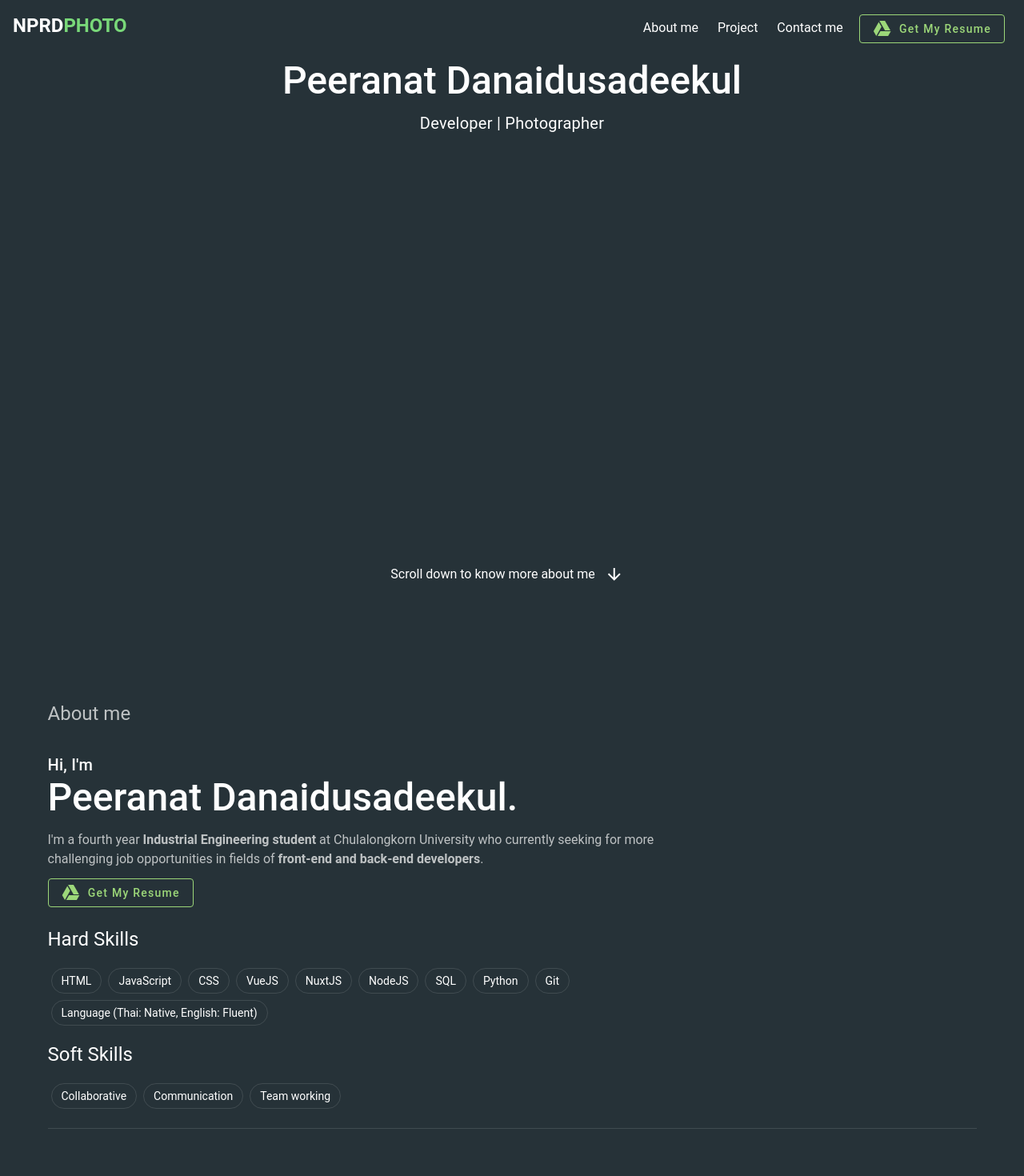
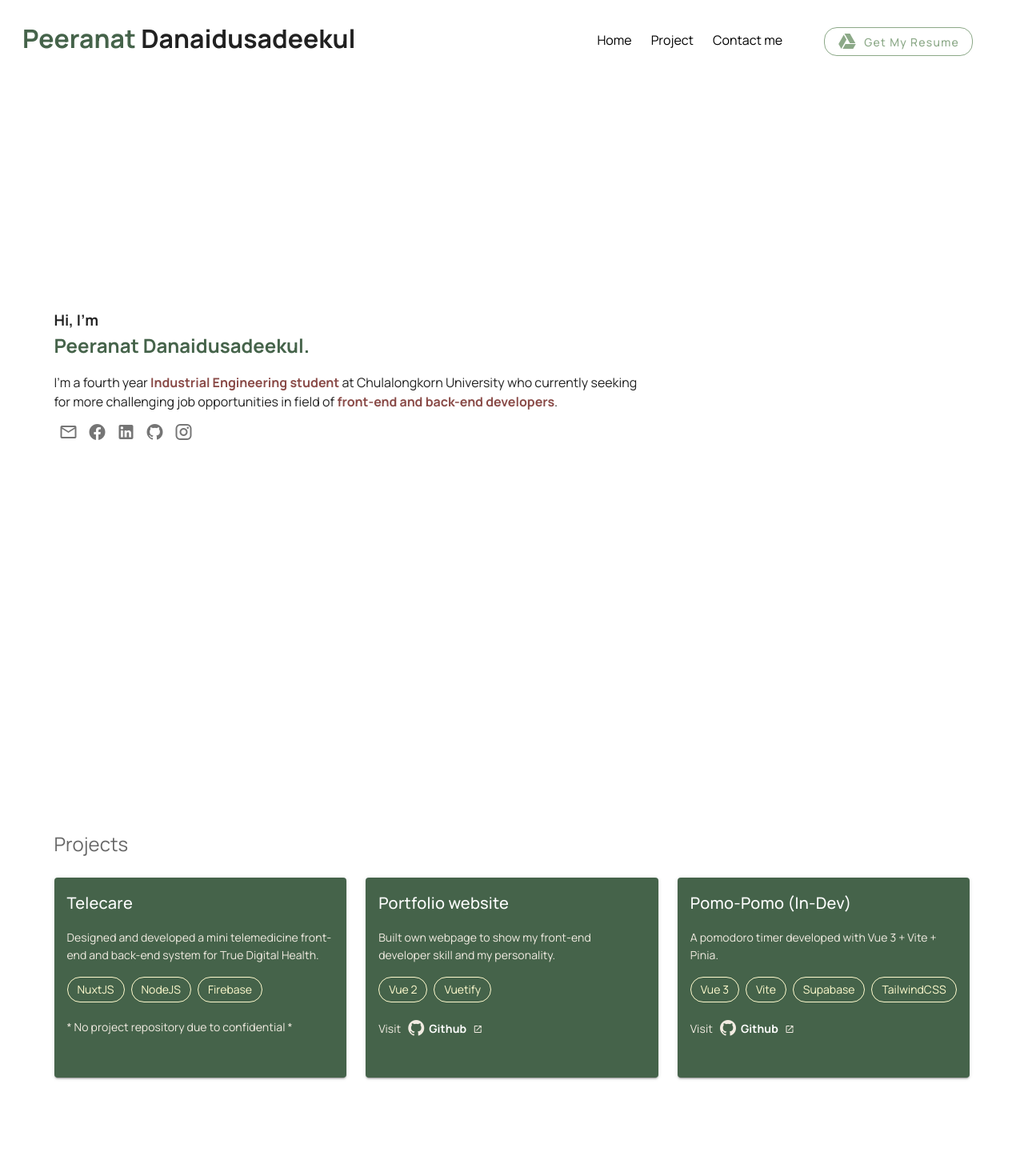
Before and after one commit to peeranat-dan/my-portfolio-website, a Vue app: page /about in a window 1280 px wide. Shown: the top 1470 px of the page at 80% size. Built offline with nearby package versions, Linux system fonts and the light colour scheme.

Commit message:
- Change theme from dark to light - Change Monserrat to Manrope - Change layout for mobile - Remove mobile footer - Remove Contact me section to use mobilefooter - Change color theme from light green to matcha

```diff
--- a/public/index.html
+++ b/public/index.html
@@ -9,7 +9,8 @@
     <link rel="icon" href="<%= BASE_URL %>np_logo.ico">
     <title>Prd's portfolio</title>
     <link rel="preconnect" href="https://fonts.googleapis.com">
-    <link href="https://fonts.googleapis.com/css2?family=Montserrat:wght@400;500;600;700&display=swap" rel="stylesheet">
+    <link rel="preconnect" href="https://fonts.gstatic.com" crossorigin>
+    <link href="https://fonts.googleapis.com/css2?family=Manrope:wght@200;300;400;500;600;700;800&display=swap" rel="stylesheet">
     <link rel="stylesheet" href="https://cdn.jsdelivr.net/npm/@mdi/font@latest/css/materialdesignicons.min.css">
   </head>
   <body>
@@ -23,6 +24,6 @@
 
 <style>
 html, body {
-  font-family: 'Montserrat', sans-serif;
+  font-family: 'Manrope', sans-serif;
 }
 </style>
--- a/src/App.vue
+++ b/src/App.vue
@@ -2,42 +2,56 @@
   <v-app>
     <v-navigation-drawer
       v-if="isMobile"
-      color="nav"
+      color="chip"
       right
       v-model="drawer"
       app
-      dark
+      class="px-2"
     >
-      <v-card color="nav" elevation="0">
-        <v-card-title
-          >NPRD<span style="color: rgb(121, 216, 121)"
-            >PHOTO</span
-          ></v-card-title
-        >
+      <v-card
+        color="chip"
+        elevation="0"
+        class="ml-2"
+        @click="smoothScrolling('#about')"
+      >
+        <h2 class="mt-5 primary--text">PEERANAT</h2>
+        <p>developer | photographer</p>
       </v-card>
-      <v-list color="nav" nav>
+      <v-list color="chip" nav light>
         <v-list-item
           v-for="link in navLinks"
           :key="link.name"
-          :href="link.href"
+          @click="smoothScrolling(link.href)"
         >
           <v-list-item-action>
-            <v-icon class="white--text">{{ link.icon }}</v-icon>
+            <v-icon>{{ link.icon }}</v-icon>
           </v-list-item-action>
 
           <v-list-item-content>
-            <v-list-item-title class="white--text">
+            <v-list-item-title>
               {{ link.name }}
             </v-list-item-title>
           </v-list-item-content>
         </v-list-item>
       </v-list>
-      <ResumeButton :block="true" class="mx-4" />
+      <ResumeButton :block="true" />
     </v-navigation-drawer>
-    <v-app-bar app hide-on-scroll class="blue-grey darken-4" flat dark>
-      <div class="text-sm-h5 font-weight-bold pointer" @click="scrollToTop">
-        NPRD<span style="color: rgb(121, 216, 121)">PHOTO</span>
-      </div>
+    <v-app-bar
+      app
+      hide-on-scroll
+      color="white"
+      flat
+      :extended="!isMobile"
+      class="pt-4 pb-4"
+      id="nav"
+    >
+      <h1
+        class="ml-3 font-weight-bold pointer"
+        @click="smoothScrolling('#nav')"
+        v-if="!isMobile"
+      >
+        <span class="primary--text">Peeranat</span> Danaidusadeekul
+      </h1>
 
       <v-spacer></v-spacer>
       <div v-if="!isMobile" class="mt-2">
@@ -45,10 +59,10 @@
           class="mx-3"
           v-for="link in navLinks"
           :key="link.name"
-          :href="link.href"
+          @click="smoothScrolling(link.href)"
           >{{ link.name }}</a
         >
-        <ResumeButton class="mx-2" :block="false" />
+        <ResumeButton class="ml-10 mr-12" :block="false" />
       </div>
 
       <v-app-bar-nav-icon
@@ -56,22 +70,22 @@
         @click.stop="drawer = !drawer"
       ></v-app-bar-nav-icon>
     </v-app-bar>
-    <v-main class="blue-grey darken-4">
-      <section id="home">
+    <v-main>
+      <!-- <section id="home">
         <Home />
-      </section>
+      </section> -->
       <section id="about">
         <About />
       </section>
       <section id="projects">
         <Projects />
       </section>
-      <section id="contact" v-if="isMobile">
+      <!-- <section id="contact" v-if="isMobile">
         <ContactMe />
-      </section>
+      </section> -->
     </v-main>
-    <Footer id="contact" v-if="!isMobile" />
-    <MobileFooter v-if="isMobile" />
+    <Footer id="contact" />
+    <!-- <MobileFooter v-if="isMobile" /> -->
   </v-app>
 </template>
 
@@ -80,12 +94,12 @@
 // import AppBar from "./components/UI/AppBar.vue";
 import Footer from "./components/UI/Footer.vue";
 import ResumeButton from "./components/BaseComponent/ResumeButton.vue";
-import MobileFooter from "./components/UI/MobileFooter.vue";
+// import MobileFooter from "./components/UI/MobileFooter.vue";
 // Pages
-import Home from "./views/Home.vue";
+// import Home from "./views/Home.vue";
 import About from "./views/About.vue";
 import Projects from "./views/Projects.vue";
-import ContactMe from "./views/ContactMe.vue";
+// import ContactMe from "./views/ContactMe.vue";
 
 export default {
   name: "App",
@@ -93,7 +107,7 @@ export default {
     drawer: false,
     navLinks: [
       {
-        name: "About me",
+        name: "Home",
         href: "#about",
         icon: "mdi-information-outline",
       },
@@ -110,8 +124,15 @@ export default {
     ],
   }),
   methods: {
-    scrollToTop() {
-      window.scrollTo(0, 0);
+    smoothScrolling(link) {
+      this.$vuetify.goTo(link, {
+        duration: 700,
+        offset: 0,
+        easing: "easeInOutCubic",
+      });
+      if (this.isMobile) {
+        this.drawer = !this.drawer;
+      }
     },
   },
   computed: {
@@ -126,34 +147,48 @@ export default {
   components: {
     About,
     Footer,
-    Home,
-    ContactMe,
+    // Home,
+    // ContactMe,
     Projects,
     ResumeButton,
-    MobileFooter,
+    // MobileFooter,
   },
 };
 </script>
 
-<style scoped>
+<style>
+@import url("https://fonts.googleapis.com/css2?family=Manrope:wght@200;300;400;500;600;700;800&display=swap");
+
 html,
 body {
-  font-family: "Montserrat", sans-serif;
+  font-family: "Manrope", sans-serif;
 }
 
-a {
-  text-decoration: none;
-  outline: none;
-  color: white !important;
+#app {
+  font-family: "Manrope", sans-serif;
 }
 
 a:hover {
   text-decoration: none;
   outline: none;
-  color: #9cd779 !important;
+  color: #8ca988 !important;
 }
 
 .pointer {
   cursor: pointer;
 }
 </style>
+
+<style scoped>
+a {
+  text-decoration: none;
+  outline: none;
+  color: black !important;
+}
+
+a:hover {
+  text-decoration: none;
+  outline: none;
+  color: #8ca988 !important;
+}
+</style>
--- a/src/components/BaseComponent/ResumeButton.vue
+++ b/src/components/BaseComponent/ResumeButton.vue
@@ -1,10 +1,10 @@
 <template>
   <v-btn
     outlined
-    color="hi"
+    color="button"
     :href="resumeUrl"
     :block="block"
-    class="text-capitalize"
+    class="text-capitalize rounded-xl"
   >
     <v-icon class="mr-2">mdi-google-drive</v-icon>Get my resume
   </v-btn>
--- a/src/components/UI/Footer.vue
+++ b/src/components/UI/Footer.vue
@@ -1,15 +1,20 @@
 <template>
-  <v-footer app dark color="nav" absolute padless height="100">
-    <v-row justify="center" no-gutters>
-      <v-col class="mx-0" cols="2" v-for="social in sns" :key="social.name">
-        <a :href="social.url"
-          ><v-icon :color="social.color" class="mr-2 mb-1">{{
-            social.icon
-          }}</v-icon
-          >{{ social.name }}</a
-        >
-      </v-col>
-    </v-row>
+  <v-footer
+    app
+    dark
+    color="primary"
+    absolute
+    padless
+    :height="isMobile ? 100 : 150"
+  >
+    <v-container class="py-4">
+      <div>
+        <p>Contact me at</p>
+        <a v-for="social in sns" :key="social.name" :href="social.url">
+          <v-icon color="chip" class="mx-2 mb-1">{{ social.icon }}</v-icon>
+        </a>
+      </div>
+    </v-container>
   </v-footer>
 </template>
 
@@ -21,7 +26,7 @@ export default {
         {
           name: "Hit my mailbox!",
           icon: "mdi-email-outline",
-          color: "hi",
+          color: "chip",
           url: "mailto:ppeeranat.d@gmail.com",
         },
         {
@@ -52,7 +57,15 @@ export default {
     };
   },
   methods: {},
-  computed: {},
+  computed: {
+    isMobile() {
+      return (
+        this.$vuetify.breakpoint.name === "xs" ||
+        this.$vuetify.breakpoint.name === "sm" ||
+        this.$vuetify.breakpoint.name === "md"
+      );
+    },
+  },
 };
 </script>
 
--- a/src/components/UI/MobileFooter.vue
+++ b/src/components/UI/MobileFooter.vue
@@ -1,16 +1,15 @@
 <template>
-  <v-footer color="hi" absolute app>
-    <v-row no-gutters align="center" justify="center" style="height: 80px">
+  <v-footer color="primary" app fixed style="height: 80px" dark>
+    <v-row no-gutters align="center" justify="center">
       <v-col cols="12">
-        <div class="black--text text-center">
-          <strong>2021</strong> - Peeranat D.
+        <div class="text-center">
           <v-btn
             class="ml-3"
-            color="#41493B"
+            color="chip"
             elevation="0"
             outlined
-            @click="scrollToTop"
-            ><v-icon class="mr-2" color="#41493B">mdi-arrow-up-circle</v-icon>to
+            @click="smoothScrolling('#about')"
+            ><v-icon class="mr-2" color="chipB">mdi-arrow-up-circle</v-icon>to
             the top</v-btn
           >
         </div>
@@ -25,8 +24,12 @@ export default {
     return {};
   },
   methods: {
-    scrollToTop() {
-      window.scrollTo(0, 0);
+    smoothScrolling(link) {
+      this.$vuetify.goTo(link, {
+        duration: 700,
+        offset: 0,
+        easing: "easeInOutCubic",
+      });
     },
   },
   computed: {},
--- a/src/plugins/vuetify.js
+++ b/src/plugins/vuetify.js
@@ -5,16 +5,21 @@ Vue.use(Vuetify);
 
 const vuetify = new Vuetify({
   theme: {
-    dark: true,
+    light: true,
     options: { customProperties: true },
     themes: {
-      dark: {
-        primary: "#3f51b5",
+      light: {
+        primary: "#45634A",
         secondary: "#b0bec5",
         anchor: "#8c9eff",
         background: "#000",
+        button: "8CA988",
         hi: "#9cd779",
         nav: "#1B272D",
+        suplimentary: "#894A47",
+        chip: "#F2ECE2",
+        linkOnCard: "#FFDE82",
+        mobileNav: "#bfceb2",
       },
     },
   },
--- a/src/views/About.vue
+++ b/src/views/About.vue
@@ -1,26 +1,34 @@
 <template>
-  <v-container
-    class="px-3"
-    style="height: 700px"
-    align="center"
-    justify="center"
-  >
-    <div class="text-sm-h5 text--secondary">About me</div>
-    <v-row class="mt-5">
+  <v-container class="px-5" style="height: 720px" fill-height justify="center">
+    <!-- <div class="text-sm-h5 text--secondary">About me</div> -->
+    <v-row align="center">
       <!-- <v-col :cols="column"> -->
       <v-col xs="12" sm="12" md="12" lg="8" xl="8">
-        <div class="text-sm-h6">Hi, I'm</div>
-        <div class="text-sm-h3 font-weight-medium">
-          Peeranat Danaidusadeekul.
+        <h3>Hi, I'm</h3>
+        <h1 class="primary--text">Peeranat Danaidusadeekul.</h1>
+        <div class="mt-4">
+          I'm a fourth year
+          <strong class="suplimentary--text"
+            >Industrial Engineering student</strong
+          >
+          at Chulalongkorn University who currently seeking for more challenging
+          job opportunities in field of
+          <strong class="suplimentary--text"
+            >front-end and back-end developers</strong
+          >.
         </div>
-        <div class="text--secondary mt-4">
-          I'm a fourth year <strong>Industrial Engineering student</strong> at
-          Chulalongkorn University who currently seeking for more challenging
-          job opportunities in fields of
-          <strong>front-end and back-end developers</strong>.
+        <div class="mt-2">
+          <v-btn
+            icon
+            v-for="social in sns"
+            :key="social.name"
+            :href="social.url"
+          >
+            <v-icon>{{ social.icon }}</v-icon>
+          </v-btn>
         </div>
-        <ResumeButton class="mt-3" :block="false" />
-        <div class="text-sm-h5 mt-6 mb-4">Hard Skills</div>
+        <!-- <ResumeButton class="mt-3" :block="false" /> -->
+        <!-- <div class="text-sm-h5 mt-6 mb-4">Hard Skills</div>
         <v-chip outlined v-for="skill in skills" :key="skill" class="mx-1 my-1">
           {{ skill }}
         </v-chip>
@@ -32,10 +40,10 @@
           class="mx-1 my-1"
         >
           {{ skill }}
-        </v-chip>
+        </v-chip> -->
       </v-col>
       <v-col xs="12" sm="12" md="12" lg="4" xl="4">
-        <MyPhoto height="450" />
+        <MyPhoto :height="isMobile ? 400 : 450" />
       </v-col>
     </v-row>
     <v-divider dark class="mt-5"></v-divider>
@@ -43,7 +51,7 @@
 </template>
 
 <script>
-import ResumeButton from "@/components/BaseComponent/ResumeButton.vue";
+// import ResumeButton from "@/components/BaseComponent/ResumeButton.vue";
 import MyPhoto from "@/components/Photo/MyPhoto";
 export default {
   data() {
@@ -63,6 +71,38 @@ export default {
       hardSkills: ["Collaborative", "Communication", "Team working"],
       resumeUrl:
         "https://drive.google.com/file/d/1zaljVBAhkWv1Usiyb8wQop_dwjJshDST/view?usp=sharing",
+      sns: [
+        {
+          name: "Hit my mailbox!",
+          icon: "mdi-email-outline",
+          color: "hi",
+          url: "mailto:ppeeranat.d@gmail.com",
+        },
+        {
+          name: "Facebook",
+          icon: "mdi-facebook",
+          color: "#1877F2",
+          url: "https://www.facebook.com/nprdphoto",
+        },
+        {
+          name: "LinkedIn",
+          icon: "mdi-linkedin",
+          color: "#0A66C2",
+          url: "https://www.linkedin.com/in/peeranatd/",
+        },
+        {
+          name: "Github",
+          icon: "mdi-github",
+          color: "",
+          url: "https://github.com/peeranat-dan",
+        },
+        {
+          name: "Instagram",
+          icon: "mdi-instagram",
+          color: "#E4405F",
+          url: "https://instagram.com/nprdphoto",
+        },
+      ],
     };
   },
   computed: {
@@ -73,7 +113,17 @@ export default {
       }
       return true;
     },
+    isMobile() {
+      return (
+        this.$vuetify.breakpoint.name === "xs" ||
+        this.$vuetify.breakpoint.name === "sm" ||
+        this.$vuetify.breakpoint.name === "md"
+      );
+    },
   },
-  components: { ResumeButton, MyPhoto },
+  components: {
+    // ResumeButton,
+    MyPhoto,
+  },
 };
 </script>
--- a/src/views/ContactMe.vue
+++ b/src/views/ContactMe.vue
@@ -1,10 +1,5 @@
 <template>
-  <v-container
-    class="px-3 align-center"
-    :style="isMobile ? 'height: 400px' : 'height: 700px'"
-    align="center"
-    justify="center"
-  >
+  <v-container class="px-3 align-center" fill-height justify="center">
     <div class="text-sm-h5 text--secondary mb-12">Contact me</div>
     <v-row justify="start" align="center">
       <v-col xs="12" sm="12" md="12" lg="4" xl="4">
--- a/src/views/Home.vue
+++ b/src/views/Home.vue
@@ -5,12 +5,12 @@
     align="center"
     justify="center"
   >
-    <div class="d-flex justify-center text-sm-h3 font-weight-medium">
-      Peeranat Danaidusadeekul
-    </div>
-    <div class="d-flex justify-center text-sm-h6 mt-3 mb-3 font-weight-regular">
+    <h3
+      style="font-size: 10vw"
+      class="d-flex justify-center mt-3 mb-3 font-weight-regular"
+    >
       Developer | Photographer
-    </div>
+    </h3>
     <v-row style="height: 500px" align="center">
       <MyPhoto v-if="isMobile" height="390px" />
       <v-img
--- a/src/views/Projects.vue
+++ b/src/views/Projects.vue
@@ -1,12 +1,15 @@
 <template>
   <v-container
-    class="px-3 align-center"
-    style="height: 700px"
+    class="px-5"
+    :style="isMobile ? '' : 'height: 720px'"
+    fill-height
     align="center"
     justify="center"
   >
-    <div class="text-sm-h5 text--secondary">Projects</div>
-    <v-row class="mt-12">
+    <v-row>
+      <v-col cols="12">
+        <h2 class="text--secondary font-weight-regular">Projects</h2>
+      </v-col>
       <v-col
         cols="12"
         xs="12"
@@ -16,44 +19,37 @@
         v-for="project in projects"
         :key="project.name"
       >
-        <v-hover v-slot="{ hover }" open-delay="200">
-          <v-card
-            :elevation="hover ? 4 : 0"
-            :color="project.color"
-            height="250"
-            :light="!project.dark"
-          >
-            <v-card-title>
+        <v-card color="primary" height="250" :light="!project.dark">
+          <v-card-title class="white--text">
             {{ project.name }}
           </v-card-title>
-            <v-card-text>
+          <v-card-text class="chip--text">
             {{ project.description }}
           </v-card-text>
           <div class="ml-3">
             <v-chip
-                class="mx-1"
-                color="hi"
+              class="mx-1 mb-1"
+              color="#FFFBCE"
               outlined
               v-for="tag in project.tags"
               :key="tag"
               >{{ tag }}</v-chip
             >
           </div>
-            <v-card-text v-if="project.channel">
-              Visit <v-icon class="mx-1 mb-1">{{ project.icon }}</v-icon>
+          <v-card-text class="chip--text" v-if="project.channel">
+            Visit
+            <v-icon class="mx-1 mb-1" color="chip">{{ project.icon }}</v-icon>
             <a :href="project.url">
-                {{ project.channel }}
+              <strong>{{ project.channel }}</strong>
             </a>
-              <v-icon class="ml-2" x-small>mdi-open-in-new</v-icon>
+            <v-icon class="ml-2" x-small color="chip">mdi-open-in-new</v-icon>
           </v-card-text>
-            <v-card-text v-else>
+          <v-card-text class="chip--text" v-else>
             * No project repository due to confidential *
           </v-card-text>
         </v-card>
-        </v-hover>
       </v-col>
     </v-row>
-    <v-divider class="mt-8" />
   </v-container>
 </template>
 
@@ -65,7 +61,7 @@ export default {
         {
           name: "Telecare",
           color: "#244b5c",
-          dark: "false",
+          dark: false,
 
           icon: "mdi-circle-multiple",
           tags: ["NuxtJS", "NodeJS", "Firebase"],
@@ -75,35 +71,50 @@ export default {
         {
           name: "Portfolio website",
           color: "#244b5c",
-          dark: "false",
+          dark: false,
           channel: "Github",
           icon: "mdi-github",
           url: "https://github.com/peeranat-dan/my-portfolio-website.git",
-          tags: ["VueJS"],
+          tags: ["Vue 2", "Vuetify"],
           description:
             "Built own webpage to show my front-end developer skill and my personality.",
         },
         {
-          name: "Pomo-Pomo (In Development)",
+          name: "Pomo-Pomo (In-Dev)",
           color: "#244b5c",
-          dark: "false",
+          dark: false,
           channel: "Github",
           icon: "mdi-github",
           url: "https://github.com/peeranat-dan/pomo-pomo",
           tags: ["Vue 3", "Vite", "Supabase", "TailwindCSS"],
-          description:
-            "A pomodoro timer developed with Vue 3 + Vite. This project use new Vue 3 script setup + Pinia as a data store.",
+          description: "A pomodoro timer developed with Vue 3 + Vite + Pinia.",
         },
       ],
     };
   },
   methods: {},
-  computed: {},
+  computed: {
+    screenHeight() {
+      return screen.height;
+    },
+    isMobile() {
+      return (
+        this.$vuetify.breakpoint.name === "xs" ||
+        this.$vuetify.breakpoint.name === "sm" ||
+        this.$vuetify.breakpoint.name === "md"
+      );
+    },
+  },
 };
 </script>
 
 <style scoped>
 a {
+  text-decoration: none;
+  outline: none;
   color: white !important;
 }
+a:hover {
+  color: #ffde82 !important;
+}
 </style>
```
Lines whose indentation alone changed are shown as unchanged.
